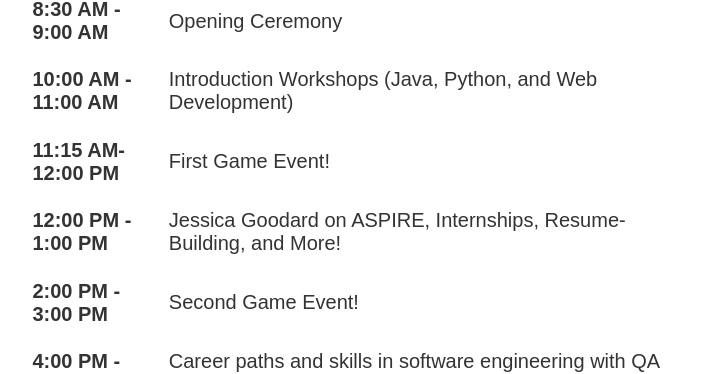
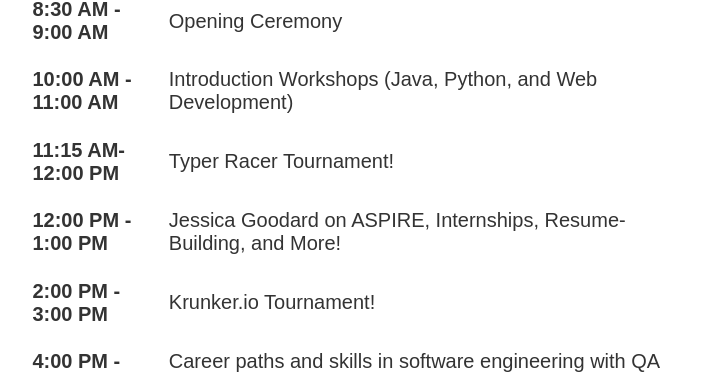
Before and after one commit to hocohacks/hocohacks.github.io, a plain HTML site: page index.html in a window 1280 px wide. Shown: the part 8129-8503 px from the top of the page, without its empty margins (264-982 px from the left). Drawn offline with nearby package versions, Linux system fonts and the light colour scheme.

Commit message:
Actual Tournament Names

```diff
--- a/index.html
+++ b/index.html
@@ -107,7 +107,7 @@
                         </tr>
                         <tr>
                             <th scope="row">11:15 AM- 12:00 PM</th>
-                            <td>First Game Event!</td>
+                            <td>Typer Racer Tournament!</td>
                         </tr>
                         <tr>
                             <th scope="row">12:00 PM - 1:00 PM</th>
@@ -115,7 +115,7 @@
                         </tr>
                         <tr>
                             <th scope="row">2:00 PM - 3:00 PM</th>
-                            <td>Second Game Event!</td>
+                            <td>Krunker.io Tournament!</td>
                         </tr>
                         <tr>
                             <th scope="row">4:00 PM - 5:00 PM</th>
```
